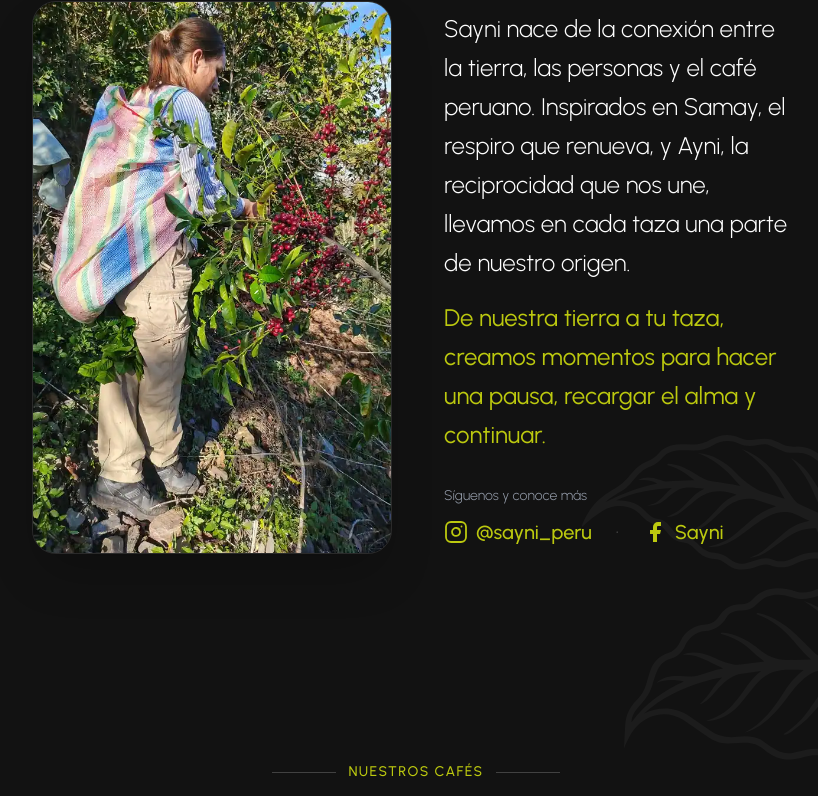
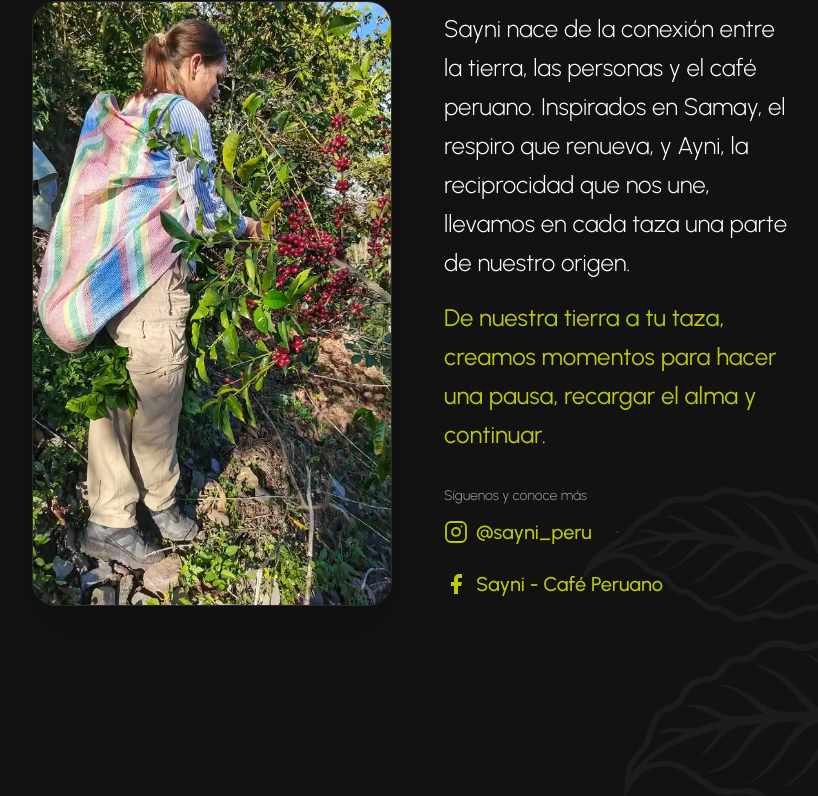
Before and after one commit to Sayni-Team/sayni-landing, a Next.js app: page / in a window 1280 px wide. Shown: the part 1133-1929 px from the top of the page, without its empty margins (224-1042 px from the left). Built offline with nearby package versions, Linux system fonts and the light colour scheme.

Commit message:
Update AboutUs.tsx

```diff
--- a/src/features/AboutUs.tsx
+++ b/src/features/AboutUs.tsx
@@ -133,7 +133,7 @@ export default function AboutUs() {
                                     >
                                         <path d="M18 2h-3a5 5 0 0 0-5 5v3H7v4h3v8h4v-8h3l1-4h-4V7a1 1 0 0 1 1-1h3z" />
                                     </svg>
-                                    <span>Sayni</span>
+                                    <span>Sayni - Café Peruano</span>
                                 </a>
                             </div>
                         </div>
```
